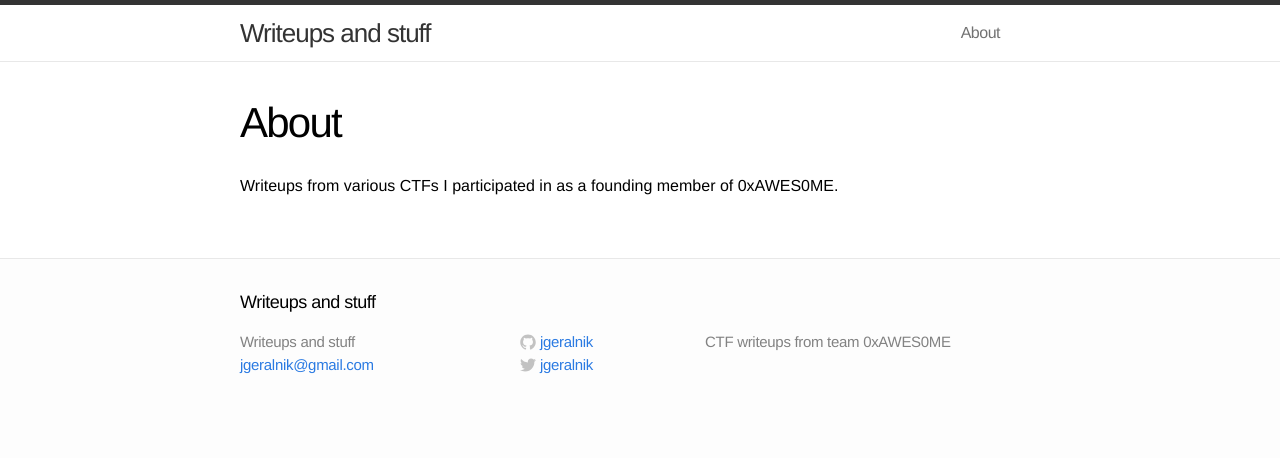
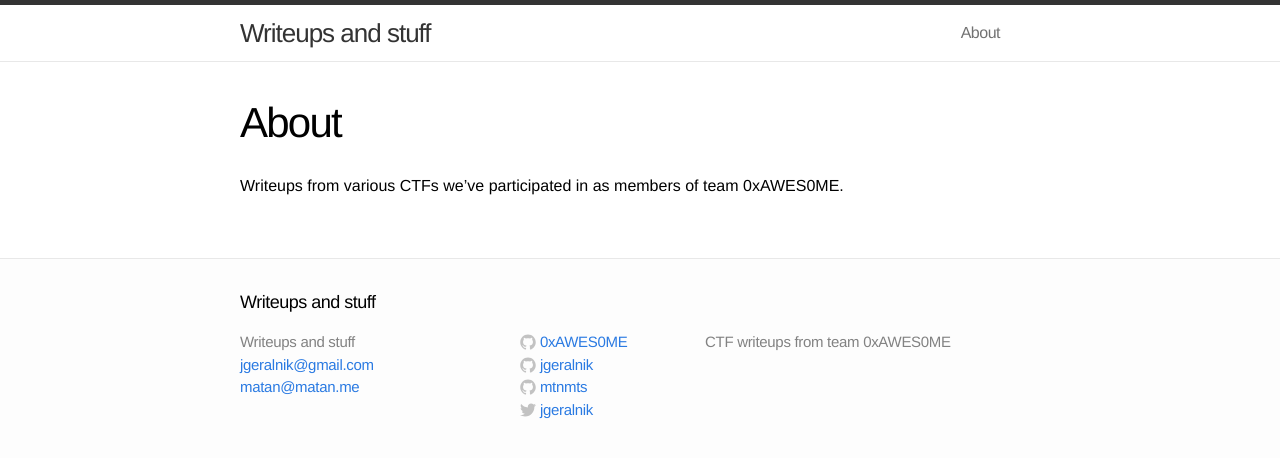
Before and after one commit to 0xAWES0ME/0xAWES0ME.github.io, a Jekyll site: the page built from about.md, in a window 1280 px wide. Shown: the top 458 px of the page. Built offline with Jekyll 4.4.1, drawn with Linux system fonts in a browser that asks for light colours.

Commit message:
Make changes for shared website

```diff
--- a/_config.yml
+++ b/_config.yml
@@ -1,7 +1,19 @@
 # Site settings
 title: Writeups and stuff
-email: jgeralnik@gmail.com
-username: jgeralnik
+
+authors:
+  - username: 0xAWES0ME
+    github: true
+    twitter: false
+  - email: jgeralnik@gmail.com
+    username: jgeralnik
+    github: true
+    twitter: true
+  - email: matan@matan.me
+    username: mtnmts
+    github: true
+    twitter: false
+
 description: "CTF writeups from team 0xAWES0ME"
 baseurl: ""
 
--- a/_includes/footer.html
+++ b/_includes/footer.html
@@ -7,14 +7,20 @@
     <div class="footer-col-1 column">
       <ul>
         <li>{{ site.title }}</li>
-        <li><a href="mailto:{{ site.email }}">{{ site.email }}</a></li>
+        {% for author in site.authors %}
+        {% if author.email %}
+        <li><a href="mailto:{{ author.email }}">{{ author.email }}</a></li>
+        {% endif %}
+        {% endfor %}
       </ul>
     </div>
 
     <div class="footer-col-2 column">
       <ul>
+        {% for author in site.authors %}
+        {% if author.github %}
         <li>
-          <a href="https://github.com/{{ site.username }}">
+        <a href="https://github.com/{{ author.username }}">
         <span class="icon github">
           <svg version="1.1" class="github-icon-svg" xmlns="http://www.w3.org/2000/svg" xmlns:xlink="http://www.w3.org/1999/xlink" x="0px" y="0px"
             viewBox="0 0 16 16" enable-background="new 0 0 16 16" xml:space="preserve">
@@ -29,11 +35,14 @@
             c0,0.208,0.14,0.449,0.534,0.373c3.081-1.028,5.302-3.935,5.302-7.362C15.76,3.906,12.285,0.431,7.999,0.431z"/>
           </svg>
         </span>
-            <span class="username">{{ site.username }}</span>
+        <span class="username">{{ author.username }}</span>
         </a>
         </li>
+        {% endif %}
+        {% endfor %}
+        {% for author in site.authors %}
+        {% if author.twitter %}
         <li>
-          <a href="https://twitter.com/{{ site.username }}">
         <span class="icon twitter">
           <svg version="1.1" class="twitter-icon-svg" xmlns="http://www.w3.org/2000/svg" xmlns:xlink="http://www.w3.org/1999/xlink" x="0px" y="0px"
             viewBox="0 0 16 16" enable-background="new 0 0 16 16" xml:space="preserve">
@@ -47,8 +56,12 @@
           </svg>
         </span>
         <span class="username">{{ site.username }}</span>
+        <a href="https://twitter.com/{{ author.username }}">
+          <span class="username">{{ author.username }}</span>
         </a>
         </li>
+        {% endif %}
+        {% endfor %}
       </ul>
     </div>
 
--- a/_includes/google_analytics.html
+++ b/_includes/google_analytics.html
@@ -4,7 +4,7 @@
   m=s.getElementsByTagName(o)[0];a.async=1;a.src=g;m.parentNode.insertBefore(a,m)
   })(window,document,'script','//www.google-analytics.com/analytics.js','ga');
 
-  ga('create', 'UA-51928086-1', 'jgeralnik.github.io');
+  ga('create', 'UA-51928086-2', 'auto');
   ga('send', 'pageview');
 
 </script>
--- a/about.md
+++ b/about.md
@@ -4,4 +4,4 @@ title: About
 permalink: /about/
 ---
 
-Writeups from various CTFs I participated in as a founding member of 0xAWES0ME.
+Writeups from various CTFs we've participated in as members of team 0xAWES0ME.
```
Lines whose indentation alone changed are shown as unchanged.
